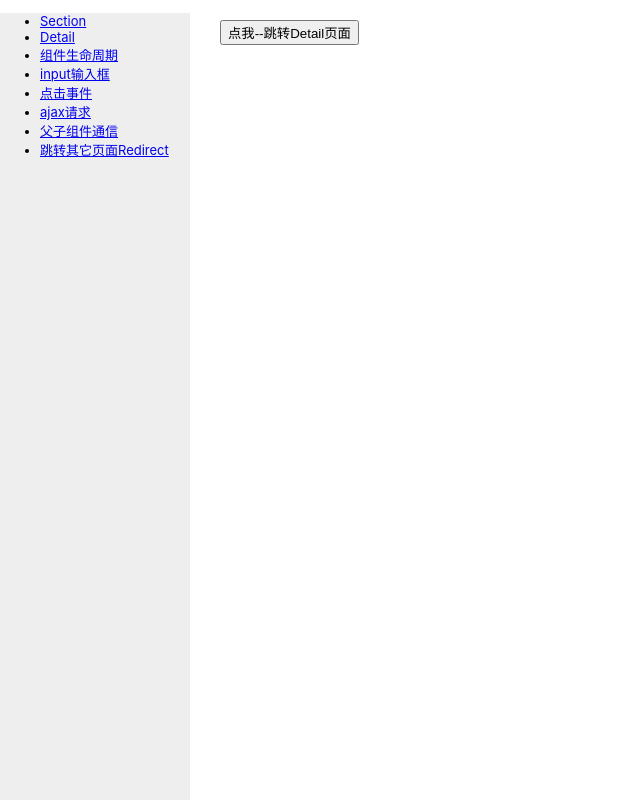
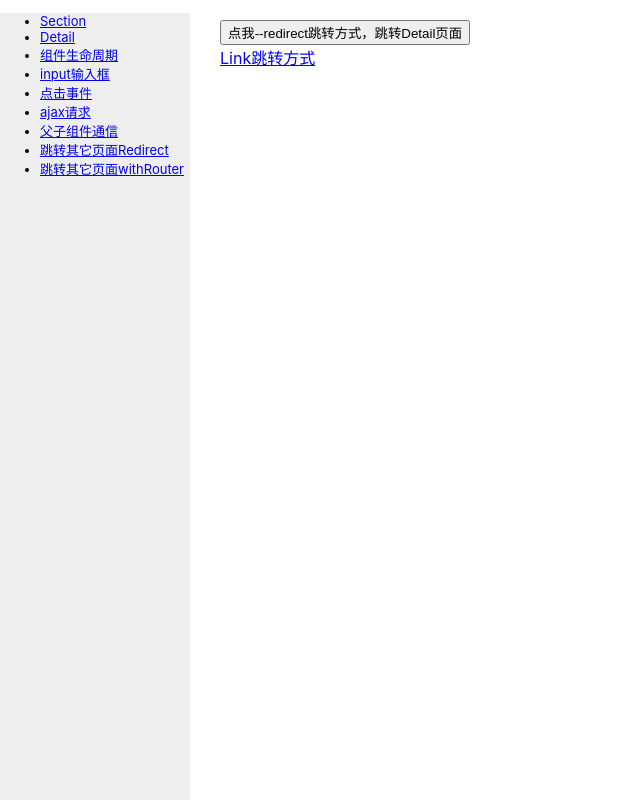
Before and after one commit to samsonCao/example-react16.5.2, a React app: page /toNextPage in a window 1280 px wide. Shown: the whole page, without its empty margins (0-640 px from the left). Built offline with nearby package versions, Linux system fonts and the light colour scheme.

Commit message:
withRouter方式跳转

```diff
--- a/src/App.js
+++ b/src/App.js
@@ -8,7 +8,8 @@ import InputComp from './modules/inputComp/inputComp';
 import Parent from './modules/parentAndChild/parent';
 import ClickEvent from './modules/clickEvent/clickEvent';
 import AjaxMethod from './modules/ajaxMethod/ajaxMethod';
-import ToNextPage from './modules/toNextPage/toNextPage'
+import ToNextPage from './modules/toNextPage/toNextPage';
+import WithRouterRedirect from  './modules/withRouter/withRouter';
 
 const navLinks = [
     {path: '/', desc: 'Section', component: Section},
@@ -19,6 +20,7 @@ const navLinks = [
     {path: '/ajaxMethod', desc: 'ajax请求', component: AjaxMethod},
     {path: '/parentAndChild', desc: '父子组件通信', component: Parent},
     {path: '/toNextPage', desc: '跳转其它页面Redirect', component: ToNextPage},
+    {path: '/withRouter', desc: '跳转其它页面withRouter', component: WithRouterRedirect},
 ];
 
 
--- a/src/modules/toNextPage/toNextPage.js
+++ b/src/modules/toNextPage/toNextPage.js
@@ -1,5 +1,5 @@
 import React, { Component } from 'react';
-import { Redirect } from 'react-router-dom';
+import { Redirect , Link} from 'react-router-dom';
 
 export default class ToNextPage extends Component {
     state = {
@@ -13,7 +13,7 @@ export default class ToNextPage extends Component {
     }
 
     render() {
-        console.log(this.state.redirect,22222)
+        console.log(this.state.redirect,22222);
         if (this.state.redirect) {
             //使用场景1-简单路由 to是字符串
             // return <Redirect push to="/Detail" />;
@@ -27,12 +27,12 @@ export default class ToNextPage extends Component {
                 search: '?utm=helloWorld',
                 data: 'xxx'
             }}/>
-
         }
 
         return (
                 <div className="Detail">
-                    <button onClick={this.handleOnClick} type="button">点我--跳转Detail页面</button>
+                    <button onClick={this.handleOnClick} type="button">点我--redirect跳转方式，跳转Detail页面</button>
+                    <div><Link to="/LifeCircle">Link跳转方式</Link></div>
                 </div>
         );
     }
--- /dev/null
+++ b/src/modules/withRouter/withRouter.js
@@ -0,0 +1,27 @@
+import React, { Component } from 'react';
+import { withRouter} from 'react-router-dom';
+
+//withRouter高阶组件，提供了history让你使用~
+//这是官方推荐做法哦。但是这种方法用起来有点难受，
+//比如我们想在redux里面使用路由的时候，我们只能在组件把history传递过去。。
+class WithRouterRedirect extends Component {
+
+
+    handleOnClick = () => {
+
+        //注意--即使不引用withRouter 并且不把组件WithRouterRedirect和withRouter绑定
+        // this.props.history.push("/ajaxMethod");也是可以直接执行的
+        this.props.history.push("/ajaxMethod");
+    }
+
+    render() {
+        return (
+                <div className="Detail">
+                    <button onClick={this.handleOnClick} type="button">withRouter方式跳转-跳转ajax请求页面</button>
+                </div>
+        );
+    }
+}
+
+// 把组件WithRouterRedirect和withRouter绑定
+export default withRouter(WithRouterRedirect);
```
